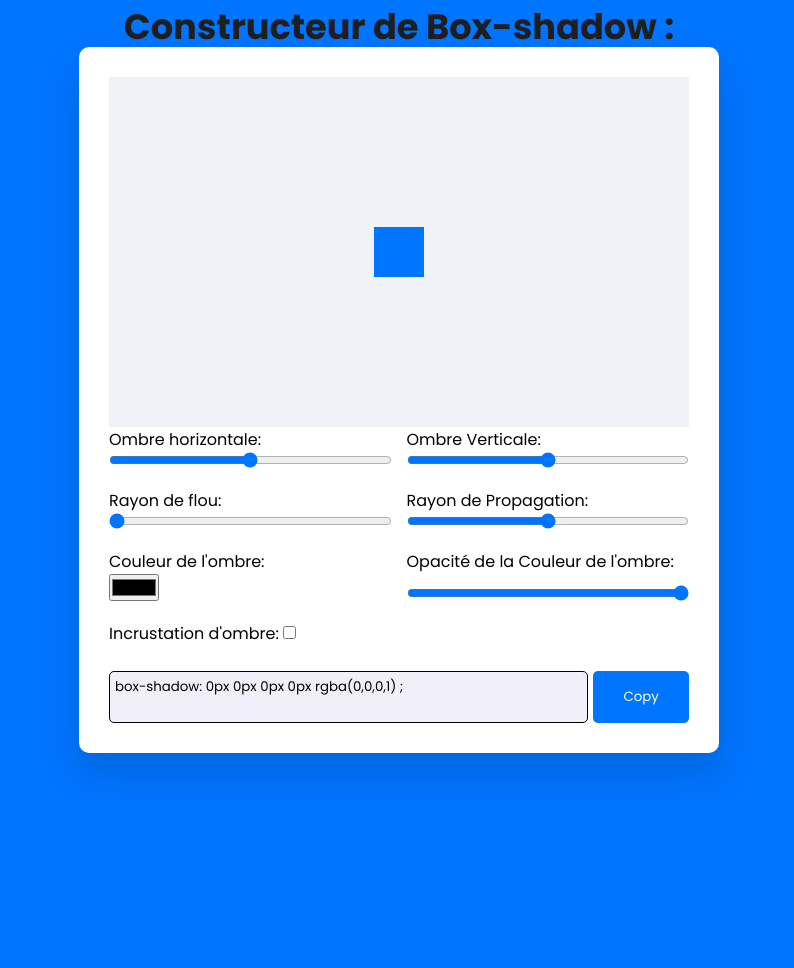
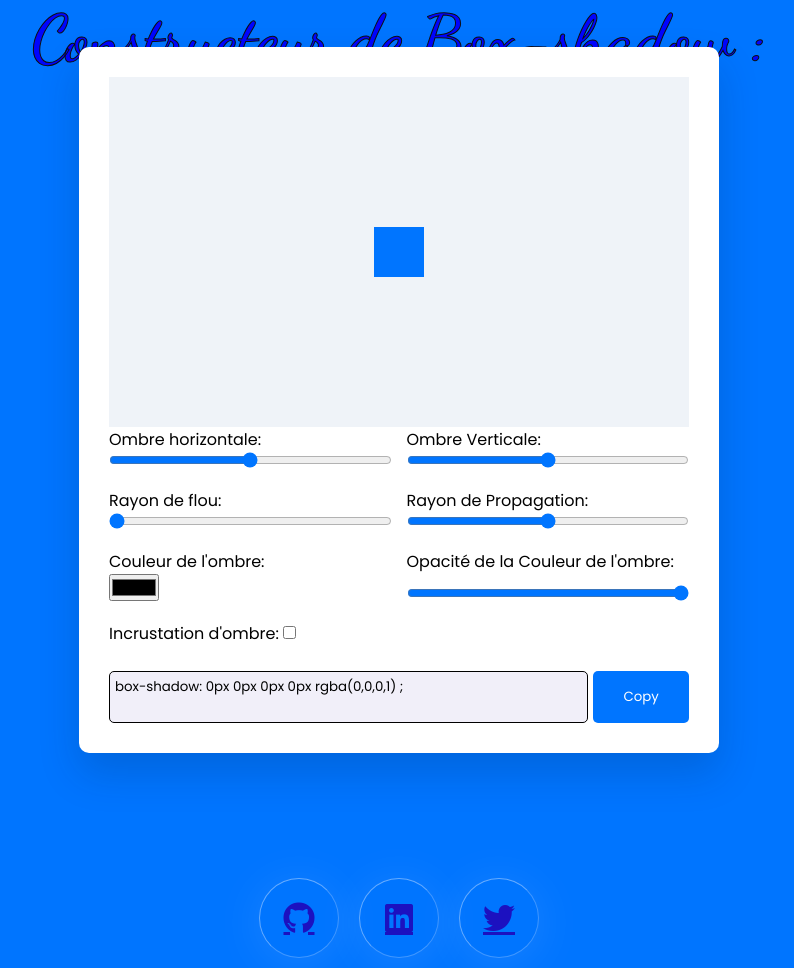
Before and after one commit to 100sue/dev-UX-tools-boxShadow, a plain HTML site: page index.html in a window 1280 px wide. Shown: the whole page, without its empty margins (241-1035 px from the left). Before the commit the page ends 800 px from the top, so only its background shows below. Drawn offline with Linux system fonts and the light colour scheme.

Commit message:
ajout social, chgt titre

```diff
--- a/index.html
+++ b/index.html
@@ -4,12 +4,15 @@
     <meta charset="UTF-8">
     <meta http-equiv="X-UA-Compatible" content="IE=edge">
     <meta name="viewport" content="width=device-width, initial-scale=1.0">
+    <link rel="stylesheet" href="https://cdnjs.cloudflare.com/ajax/libs/font-awesome/5.15.4/css/all.min.css">
     <link rel="stylesheet" href="style.css">
     <title>Constructeur de Box-Shadow </title>
 </head>
 
 <body>
-<h1>Constructeur de Box-shadow :</h1>
+<div class="wrapper">
+        <h1>Constructeur de Box-shadow :</h1>
+
 <div class="container">
 
     <div class="result">
@@ -59,7 +62,14 @@
     </div>
 
 </div>
-
+<div class="social ">
+    <ul>
+      <li><a href="https://github.com/100sue" target="_blank"><i class="fab fa-github"></i></a></li>
+      <li><a href="https://www.linkedin.com/in/roland-appert" target="_blank"><i class="fab fa-linkedin"></i></a></li>
+      <li><a href="#" target="_blank"><i class="fab fa-twitter"></i></a></li>
+    </ul>
+</div>
+</div>
 
 
 
--- a/style.css
+++ b/style.css
@@ -1,4 +1,5 @@
 @import url('https://fonts.googleapis.com/css2?family=Poppins:ital,wght@0,300;0,400;0,500;0,600;0,700;0,800;0,900;1,200;1,300&display=swap');
+@import url('https://fonts.googleapis.com/css2?family=Dancing+Script:wght@400;500;600;700&family=Fira+Sans:ital,wght@0,100;0,200;0,300;0,800;0,900;1,100;1,200;1,300;1,400;1,500;1,600;1,700;1,800;1,900&display=swap');
 
 * {
     margin: 0;
@@ -11,10 +12,42 @@ body {
     background-color: #0075ff;
 }
 
+/* ------------ Scroll bar : new design ------------ */
+::-webkit-scrollbar {
+    width: 13px;
+    height: 5px;
+    background: #c1ceff;
+}
+::-webkit-scrollbar-thumb {
+    background: #282f4e;
+    border-radius: 10px;
+}
+::-webkit-scrollbar-thumb:hover {
+    background: #0004ff;
+}
+
+/* ------ adapted for firefox ------ */
+
+@supports (scrollbar-color: red blue) {
+    * {
+        scrollbar-color: #359cf0 #aef1ee;
+        scrollbar-width: thin;
+    }
+
+}
+
+.wrapper {
+    display: block;
+}
+
 h1 {
     text-align: center;
-    font-size: 2.2em;
-    color: #1f1f1f;
+    font-size: 4.1em;
+    color: #0004ff;
+    font-family: Dancing script, sans-serif;
+    -webkit-text-stroke: 1px #0f1011;
+    font-weight: 900;
+    margin-bottom: 20px;
 }
 
 .container {
@@ -28,6 +61,7 @@ h1 {
     border-radius: 10px;
     box-shadow: 0 20px 40px rgba(2, 42, 83, 0.2);
 }
+
 .result {
     padding: 150px 0;
     background-color: #eff3f8
@@ -40,12 +74,13 @@ h1 {
     background-color: #0075ff;
     margin: auto;
 }
+
 .sliders {
     display: grid;
     grid-template-columns: 6fr 6fr;
     gap: 20px 15px;
+}
 
-}
 .slider-wrapper {
     display: flex;
     flex-direction: column;
@@ -70,9 +105,71 @@ textarea {
     border-radius: 5px;
     background-color: #f1eff9;
 }
+
 .code-wrapper button {
     background-color: #0075ff;
     border-radius: 5px;
     border: none;
     color: #ffff;
 }
+
+/* ------ social  ------ */
+
+.social {
+    display: flex;
+    justify-content: center;
+    align-items: center;
+    position: relative;
+    bottom: -770px;
+}
+
+.social ul {
+    position: relative;
+    display: flex;
+    z-index: 2;
+}
+.social ul li {
+    position: relative;
+    list-style: none;
+    margin: 10px;
+
+}
+.social ul li a {
+    position: relative;
+    width: 5rem;
+    height: 5rem;
+    line-height: 5rem;
+    border-radius: 50%;
+    display: flex;
+    justify-content: center;
+    align-items: center;
+    color: #1c11c0;
+    font-size: 2em;
+    border: 1px solid  rgba(255, 255, 255, 0.40);
+    border-right: 1px solid rgba(255, 255, 255, 0.25);
+    border-bottom: 1px solid rgba(255, 255, 255, 0.25);
+    box-shadow: 0 5px 45px rgba(255, 255, 255, 0.1);
+    backdrop-filter: blur(2px);
+    transition: 0.6s;
+    overflow: hidden;
+}
+
+.social ul li a:hover {
+    transform: translateY(-20px);
+    color: #fff;
+}
+.social ul li a::before {
+    content: '';
+    position: absolute;
+    top: 0;
+    left: 0;
+    width: 30px;
+    height: 100%;
+    background: rgba(255, 255, 255, 0.5);
+    transform: skewX(45deg) translateX(150px);
+    transition: 0.5s;
+}
+.social ul li a:hover::before {
+    transform: skewX(45deg) translateX(-150px);
+
+}
```
